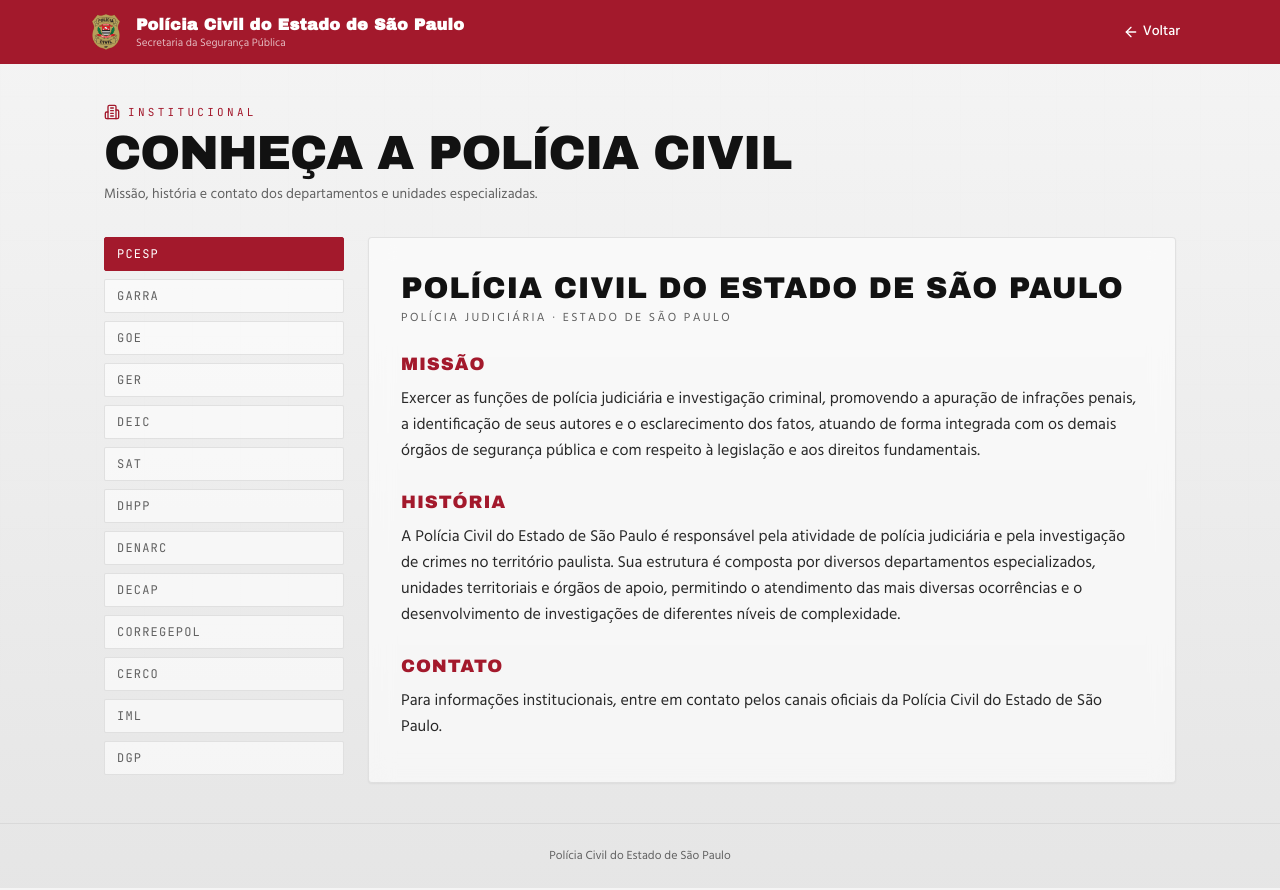
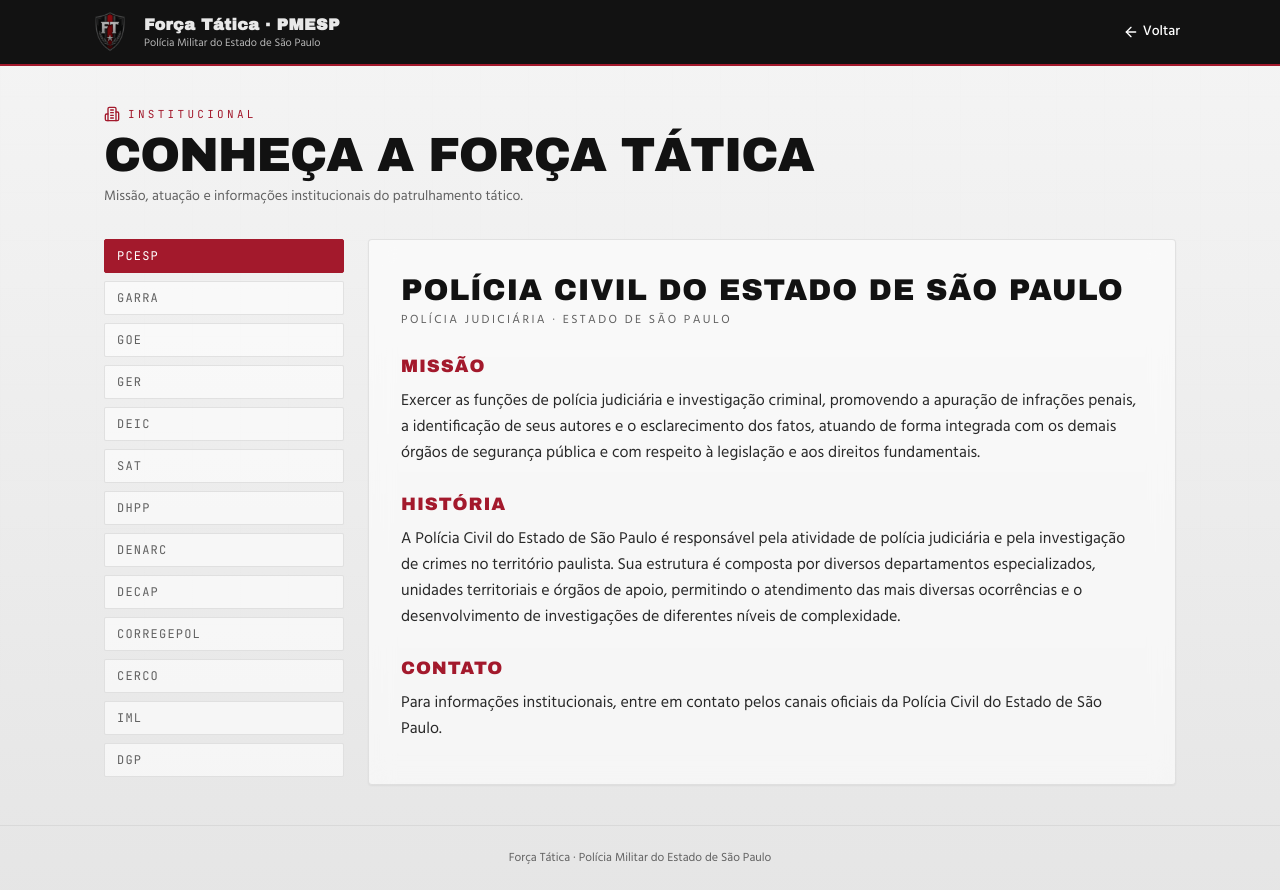
Before and after one commit to v1sktor/coe, a React (Vite) app: page /institucional in a window 1280 px wide. Built offline with nearby package versions, Linux system fonts and the light colour scheme; no server answers; the HTML template or start-up script is replaced by a standard one.

Commit message:
Changes
Co-authored-by: v1sktor <134536447+v1sktor@users.noreply.github.com>

```diff
--- a/src/pages/Cursos.tsx
+++ b/src/pages/Cursos.tsx
@@ -3,7 +3,7 @@ import { Button } from "@/components/ui/button";
 import { Card, CardContent } from "@/components/ui/card";
 import { GraduationCap, HardHat } from "lucide-react";
 import { BackButton } from "@/components/BackButton";
-import logoPcsp from "@/assets/logo-pcsp.png";
+import logoForcaTatica from "@/assets/logo-forca-tatica.png";
 
 export default function Cursos() {
   return (
@@ -11,16 +11,16 @@ export default function Cursos() {
       <div className="absolute inset-0 bg-gradient-hero pointer-events-none" />
       <div className="absolute inset-0 bg-tactical-grid opacity-[0.05] pointer-events-none" />
 
-      <header className="relative z-10 bg-primary text-primary-foreground">
+      <header className="relative z-10 bg-sidebar text-sidebar-foreground border-b-2 border-primary">
         <div className="max-w-6xl mx-auto px-6 h-16 flex items-center justify-between gap-6">
           <Link to="/" className="flex items-center gap-3">
-            <img src={logoPcsp} alt="Brasão da Polícia Civil do Estado de São Paulo" className="h-9 w-9 object-contain" />
+            <img src={logoForcaTatica} alt="Emblema da Força Tática" width={1024} height={1024} className="h-11 w-11 object-contain" />
             <span className="flex flex-col leading-tight">
               <span className="font-display text-base font-semibold tracking-wide">
-                Polícia Civil do Estado de São Paulo
+                Força Tática · PMESP
               </span>
               <span className="text-[11px] text-primary-foreground/70">
-                Secretaria da Segurança Pública
+                Polícia Militar do Estado de São Paulo
               </span>
             </span>
           </Link>
@@ -46,7 +46,7 @@ export default function Cursos() {
               Em construção
             </p>
             <p className="text-sm text-muted-foreground max-w-md mx-auto">
-              Esta área abrigará os cursos, treinamentos e capacitações da Polícia Civil.
+              Esta área abrigará os cursos, treinamentos e capacitações da Força Tática.
               O conteúdo será disponibilizado em breve.
             </p>
           </CardContent>
@@ -54,7 +54,7 @@ export default function Cursos() {
       </main>
 
       <footer className="relative z-10 border-t border-border/60 py-6 text-center text-xs text-muted-foreground">
-        Polícia Civil do Estado de São Paulo
+        Força Tática · Polícia Militar do Estado de São Paulo
       </footer>
     </div>
   );
--- a/src/pages/Grupamento.tsx
+++ b/src/pages/Grupamento.tsx
@@ -6,7 +6,7 @@ import { Card, CardContent } from "@/components/ui/card";
 import { Badge } from "@/components/ui/badge";
 import { Table, TableBody, TableCell, TableHead, TableHeader, TableRow } from "@/components/ui/table";
 import { supabase } from "@/integrations/supabase/client";
-import logo from "@/assets/logo-pcsp.png";
+import logo from "@/assets/logo-forca-tatica.png";
 
 type Grupamento = "TOR" | "ROCAM";
 
@@ -87,16 +87,16 @@ export default function GrupamentoPage({ tipo }: { tipo: Grupamento }) {
       <div className="absolute inset-0 bg-tactical-grid opacity-[0.06] pointer-events-none" />
 
       {/* Header */}
-      <header className="relative z-10 bg-primary text-primary-foreground">
+      <header className="relative z-10 bg-sidebar text-sidebar-foreground border-b-2 border-primary">
         <div className="max-w-6xl mx-auto px-6 h-16 flex items-center justify-between gap-6">
           <Link to="/" className="flex items-center gap-3">
-            <img src={logo} alt="Brasão da Polícia Civil do Estado de São Paulo" className="h-9 w-9 object-contain" />
+            <img src={logo} alt="Emblema da Força Tática" width={1024} height={1024} className="h-11 w-11 object-contain" />
             <span className="flex flex-col leading-tight">
               <span className="font-display text-base font-semibold tracking-wide">
-                Polícia Civil do Estado de São Paulo
+                Força Tática · PMESP
               </span>
               <span className="text-[11px] text-primary-foreground/70">
-                Secretaria da Segurança Pública
+                Polícia Militar do Estado de São Paulo
               </span>
             </span>
           </Link>
--- a/src/pages/Institucional.tsx
+++ b/src/pages/Institucional.tsx
@@ -5,7 +5,7 @@ import { Card, CardContent } from "@/components/ui/card";
 import { Building2 } from "lucide-react";
 import { BackButton } from "@/components/BackButton";
 import { INSTITUCIONAL } from "@/lib/institucional";
-import logoPcsp from "@/assets/logo-pcsp.png";
+import logoForcaTatica from "@/assets/logo-forca-tatica.png";
 
 export default function Institucional() {
   const [ativa, setAtiva] = useState(INSTITUCIONAL[0].sigla);
@@ -16,16 +16,16 @@ export default function Institucional() {
       <div className="absolute inset-0 bg-gradient-hero pointer-events-none" />
       <div className="absolute inset-0 bg-tactical-grid opacity-[0.05] pointer-events-none" />
 
-      <header className="relative z-10 bg-primary text-primary-foreground">
+      <header className="relative z-10 bg-sidebar text-sidebar-foreground border-b-2 border-primary">
         <div className="max-w-6xl mx-auto px-6 h-16 flex items-center justify-between gap-6">
           <Link to="/" className="flex items-center gap-3">
-            <img src={logoPcsp} alt="Brasão da Polícia Civil do Estado de São Paulo" className="h-9 w-9 object-contain" />
+            <img src={logoForcaTatica} alt="Emblema da Força Tática" width={1024} height={1024} className="h-11 w-11 object-contain" />
             <span className="flex flex-col leading-tight">
               <span className="font-display text-base font-semibold tracking-wide">
-                Polícia Civil do Estado de São Paulo
+                Força Tática · PMESP
               </span>
               <span className="text-[11px] text-primary-foreground/70">
-                Secretaria da Segurança Pública
+                Polícia Militar do Estado de São Paulo
               </span>
             </span>
           </Link>
@@ -41,10 +41,10 @@ export default function Institucional() {
           <span className="font-mono text-[11px] uppercase tracking-[0.3em]">Institucional</span>
         </div>
         <h1 className="font-display text-3xl md:text-5xl uppercase tracking-tight">
-          Conheça a Polícia Civil
+          Conheça a Força Tática
         </h1>
         <p className="mt-2 text-muted-foreground text-sm">
-          Missão, história e contato dos departamentos e unidades especializadas.
+          Missão, atuação e informações institucionais do patrulhamento tático.
         </p>
 
         <div className="mt-8 grid gap-6 lg:grid-cols-[240px_1fr]">
@@ -95,7 +95,7 @@ export default function Institucional() {
       </main>
 
       <footer className="relative z-10 border-t border-border/60 py-6 text-center text-xs text-muted-foreground">
-        Polícia Civil do Estado de São Paulo
+        Força Tática · Polícia Militar do Estado de São Paulo
       </footer>
     </div>
   );
--- a/src/pages/Prova.tsx
+++ b/src/pages/Prova.tsx
@@ -10,7 +10,7 @@ import { ScrollText, ChevronRight, ChevronLeft, CheckCircle2 } from "lucide-reac
 import { BackButton } from "@/components/BackButton";
 import { toast } from "sonner";
 import { supabase } from "@/integrations/supabase/client";
-import logoPcsp from "@/assets/logo-pcsp.png";
+import logoForcaTatica from "@/assets/logo-forca-tatica.png";
 import {
   QUESTOES_PARTE_1,
   QUESTOES_PARTE_2,
@@ -132,17 +132,19 @@ export default function Prova() {
       <div className="absolute inset-0 bg-gradient-hero pointer-events-none" />
       <div className="absolute inset-0 bg-tactical-grid opacity-[0.05] pointer-events-none" />
 
-      <header className="relative z-10 bg-primary text-primary-foreground">
+      <header className="relative z-10 bg-sidebar text-sidebar-foreground border-b-2 border-primary">
         <div className="max-w-6xl mx-auto px-6 h-16 flex items-center justify-between gap-6">
           <Link to="/" className="flex items-center gap-3">
             <img
-              src={logoPcsp}
-              alt="Brasão da Polícia Civil do Estado de São Paulo"
-              className="h-9 w-9 object-contain"
+              src={logoForcaTatica}
+              alt="Emblema da Força Tática"
+              width={1024}
+              height={1024}
+              className="h-11 w-11 object-contain"
             />
             <span className="flex flex-col leading-tight">
               <span className="font-display text-base font-semibold tracking-wide">
-                Polícia Civil do Estado de São Paulo
+                Força Tática · PMESP
               </span>
               <span className="text-[11px] text-primary-foreground/70">
                 Processo Seletivo — ACADEPOL
@@ -162,7 +164,7 @@ export default function Prova() {
                 Prova enviada com sucesso
               </h1>
               <p className="text-sm text-muted-foreground max-w-md mx-auto">
-                Sua prova foi encaminhada ao setor administrativo da Polícia Civil para correção e
+                 Sua prova foi encaminhada ao setor administrativo da Força Tática para correção e
                 análise. O resultado será divulgado pelos canais oficiais.
               </p>
               <Button asChild variant="outline">
@@ -175,7 +177,7 @@ export default function Prova() {
             <div className="flex items-center gap-2 text-primary mb-2">
               <ScrollText className="h-4 w-4" />
               <span className="font-mono text-[11px] uppercase tracking-[0.3em]">
-                Processo Seletivo PCESP
+                 Processo Seletivo PMESP
               </span>
             </div>
             <h1 className="font-display text-3xl uppercase tracking-tight">Prova Objetiva</h1>
@@ -251,7 +253,7 @@ export default function Prova() {
                 {step === 1 && (
                   <div className="space-y-5">
                     <h2 className="font-display text-lg uppercase tracking-wide text-primary">
-                      Prova Objetiva - PCESP
+                       Prova Objetiva - PMESP
                     </h2>
                     {QUESTOES_PARTE_1.map((q) => (
                       <Questao
@@ -267,7 +269,7 @@ export default function Prova() {
                 {step === 2 && (
                   <div className="space-y-5">
                     <h2 className="font-display text-lg uppercase tracking-wide text-primary">
-                      Prova Objetiva - PCESP
+                       Prova Objetiva - PMESP
                     </h2>
                     {QUESTOES_PARTE_2.map((q) => (
                       <Questao
@@ -316,7 +318,7 @@ export default function Prova() {
       </main>
 
       <footer className="relative z-10 border-t border-border/60 py-6 text-center text-xs text-muted-foreground">
-        Polícia Civil do Estado de São Paulo
+         Força Tática · Polícia Militar do Estado de São Paulo
       </footer>
     </div>
   );
```
Also changed, not shown: .lovable/memory/index.md.
